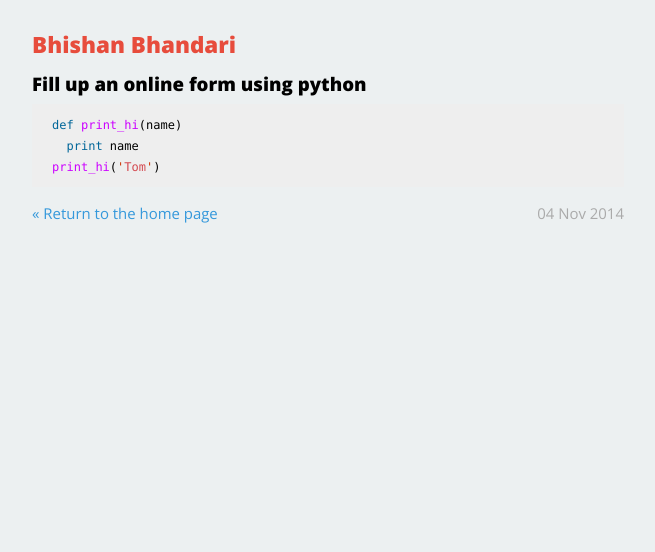
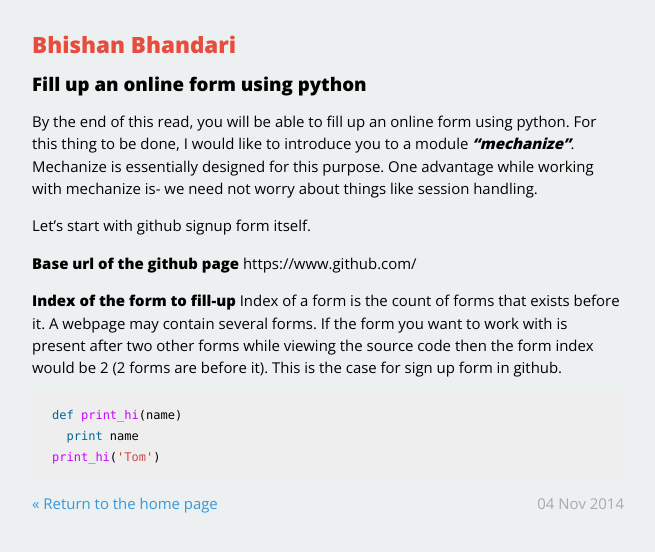
Before and after one commit to bhishan/bhishan.github.io, a Jekyll site: the page built from _posts/2014-11-04-fill-up-online-form-using-python.markdown, in a window 1280 px wide. Shown: the top 552 px of the page, without its empty margins (312-967 px from the left). Built offline with Jekyll 4.4.1, drawn with Linux system fonts in a browser that asks for light colours; Markdown is read by kramdown in place of the engine named in the settings.

Commit message:
Update 2014-11-04-fill-up-online-form-using-python.markdown

```diff
--- a/_posts/2014-11-04-fill-up-online-form-using-python.markdown
+++ b/_posts/2014-11-04-fill-up-online-form-using-python.markdown
@@ -3,6 +3,17 @@ layout: post
 title: "Fill up an online form using python"
 date: 2014-11-04
 ---
+
+By the end of this read, you will be able to fill up an online form using python. For this thing to be done, I would like to introduce you to a module ***"mechanize"***.
+Mechanize is essentially designed for this purpose. One advantage while working with mechanize is- we need not worry about things like session handling.
+
+Let's start with github signup form itself.
+
+**Base url of the github page**
+https://www.github.com/
+
+**Index of the form to fill-up**
+Index of a form is the count of forms that exists before it. A webpage may contain several forms. If the form you want to work with is present after two other forms while viewing the source code then the form index would be 2 (2 forms are before it). This is the case for sign up form in github.
 {% highlight python %}
 def print_hi(name)
   print name
```
